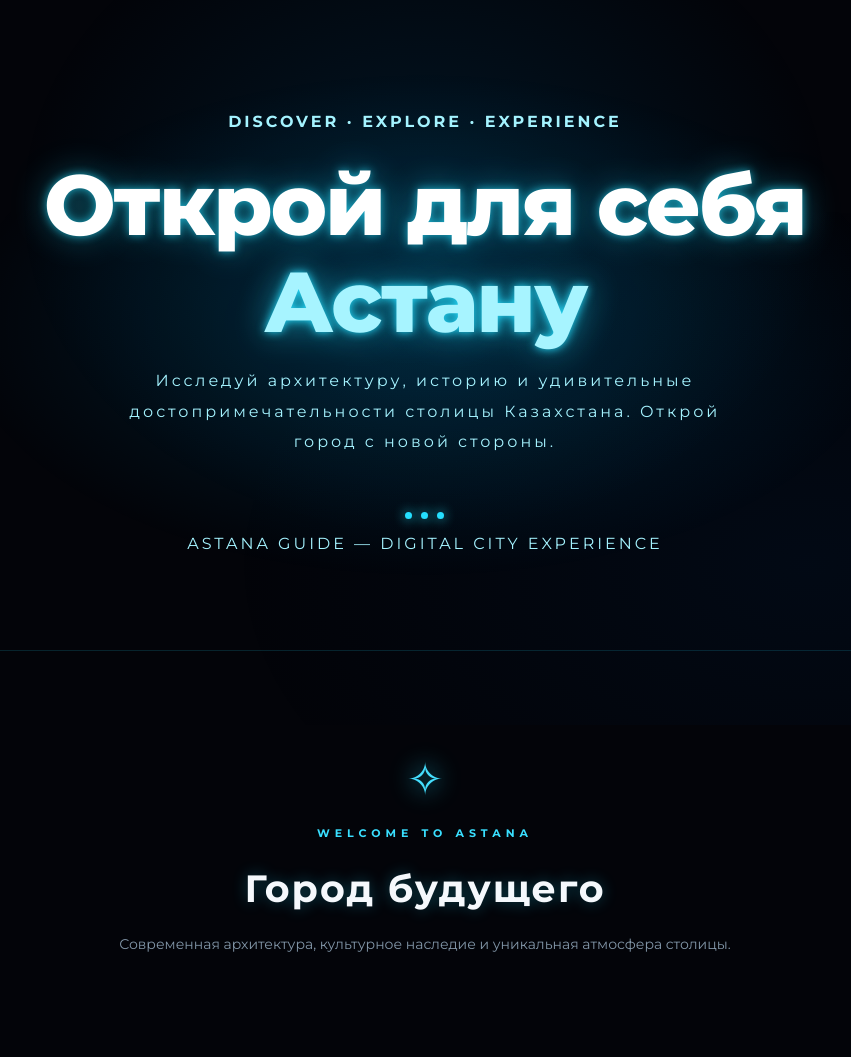
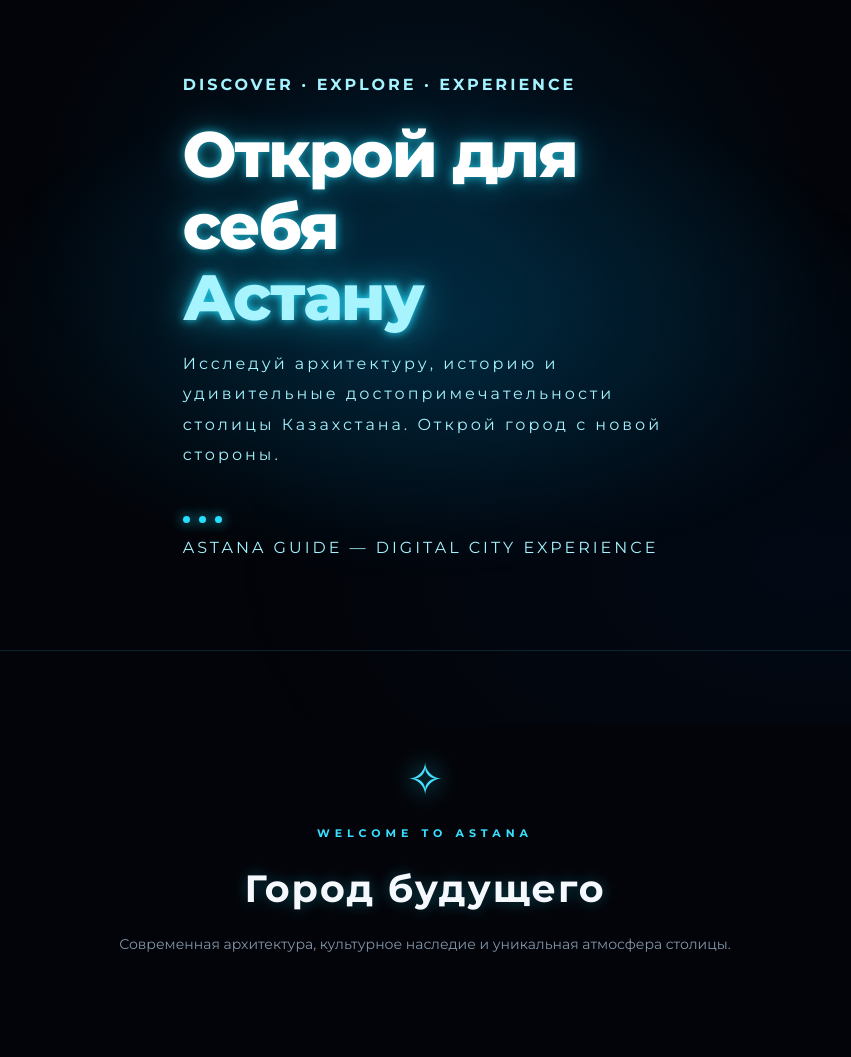
Before and after one commit to zhlbvas/Final-project-bknd, a Node server app: page / in a window 1280 px wide. Shown: the part 75-1132 px from the top of the page, without its empty margins (215-1066 px from the left). Run offline with Node 20, Linux system fonts and the light colour scheme; data that the repository does not hold is empty; some libraries are stand-ins or nearby versions.

Commit message:
test hero title

```diff
--- a/project/public/css/style.css
+++ b/project/public/css/style.css
@@ -1700,3 +1700,105 @@ footer {
     color: #030409 !important;
     box-shadow: 0 0 22px rgba(37, 223, 255, 0.4);
 }
+
+/* =====================================
+   HERO — LEFT TEXT / RIGHT 3D MODEL
+===================================== */
+
+@media (min-width: 769px) {
+
+    .hero {
+        min-height: 650px;
+        display: flex;
+        align-items: center;
+        justify-content: flex-start;
+
+        padding: 60px 5.5%;
+        box-sizing: border-box;
+        text-align: left;
+    }
+
+    /* Левая текстовая колонка */
+
+    .hero-text {
+        width: 45%;
+        max-width: 620px;
+        margin: 0;
+        text-align: left;
+        position: relative;
+        z-index: 2;
+    }
+
+    .hero-text .subtitle {
+        text-align: left;
+        margin-bottom: 25px;
+    }
+
+    .hero-text h1 {
+        text-align: left;
+        font-size: clamp(45px, 5vw, 75px);
+        line-height: 1.12;
+    }
+
+    .hero-description {
+        max-width: 540px;
+        margin: 25px 0 30px;
+        text-align: left;
+        font-size: 14px;
+        line-height: 1.9;
+    }
+
+    /* Кнопка */
+
+    .hero-text .add-place-btn,
+    .hero-text .button {
+        margin-top: 5px;
+    }
+
+    /* Индикаторы */
+
+    .hero-dots {
+        justify-content: flex-start;
+        margin-top: 45px;
+    }
+
+    /* Нижняя подпись */
+
+    .hero-caption {
+        text-align: left;
+        margin-top: 15px;
+    }
+
+}
+
+/* МОБИЛЬНАЯ ВЕРСИЯ */
+
+@media (max-width: 768px) {
+
+    .hero {
+        justify-content: center;
+        align-items: center;
+        text-align: center;
+    }
+
+    .hero-text {
+        width: 100%;
+        max-width: 100%;
+        text-align: center;
+    }
+
+    .hero-text .subtitle,
+    .hero-text h1,
+    .hero-description,
+    .hero-caption {
+        text-align: center;
+    }
+
+    .hero-description {
+        margin: 22px auto 25px;
+    }
+
+    .hero-dots {
+        justify-content: center;
+    }
+}
```
